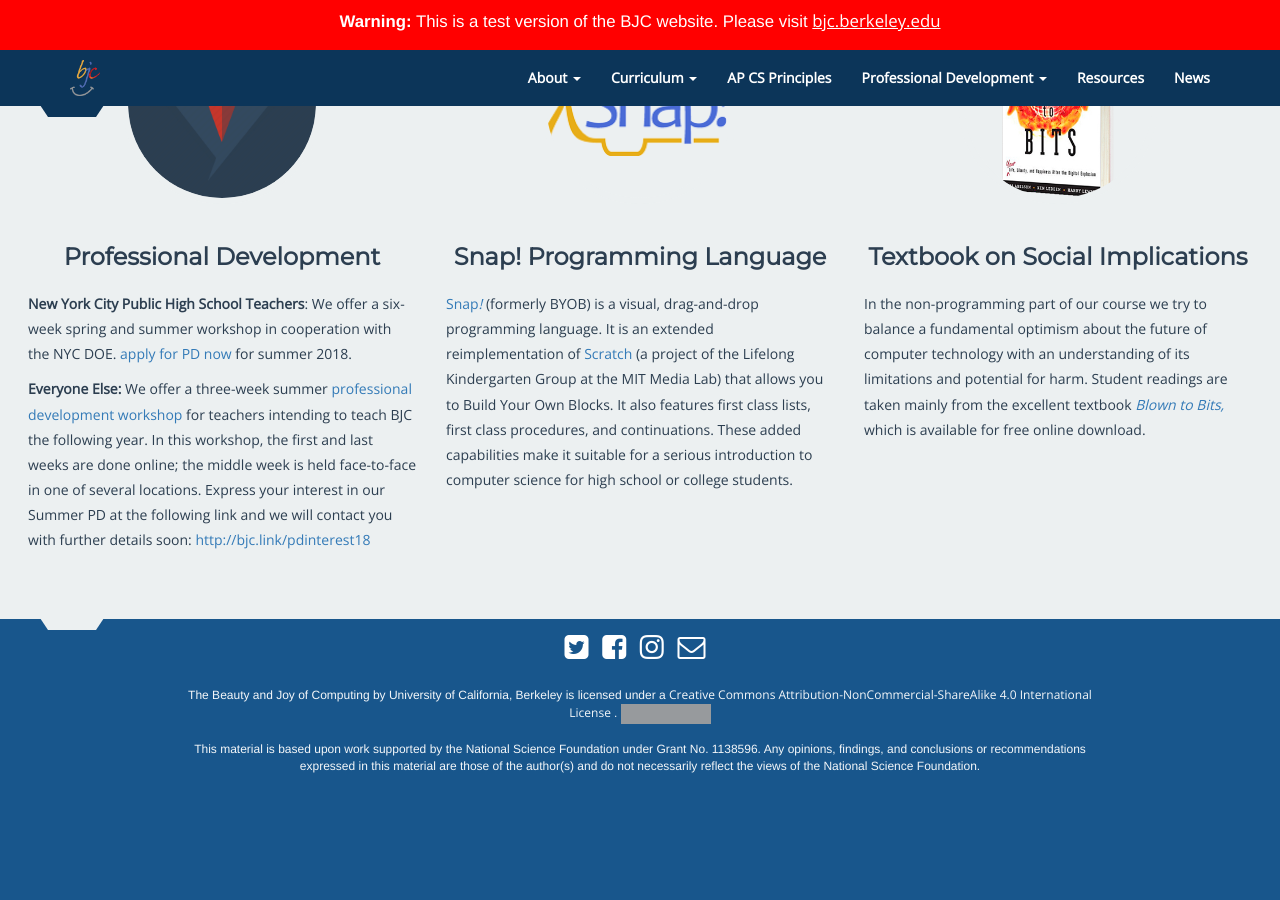
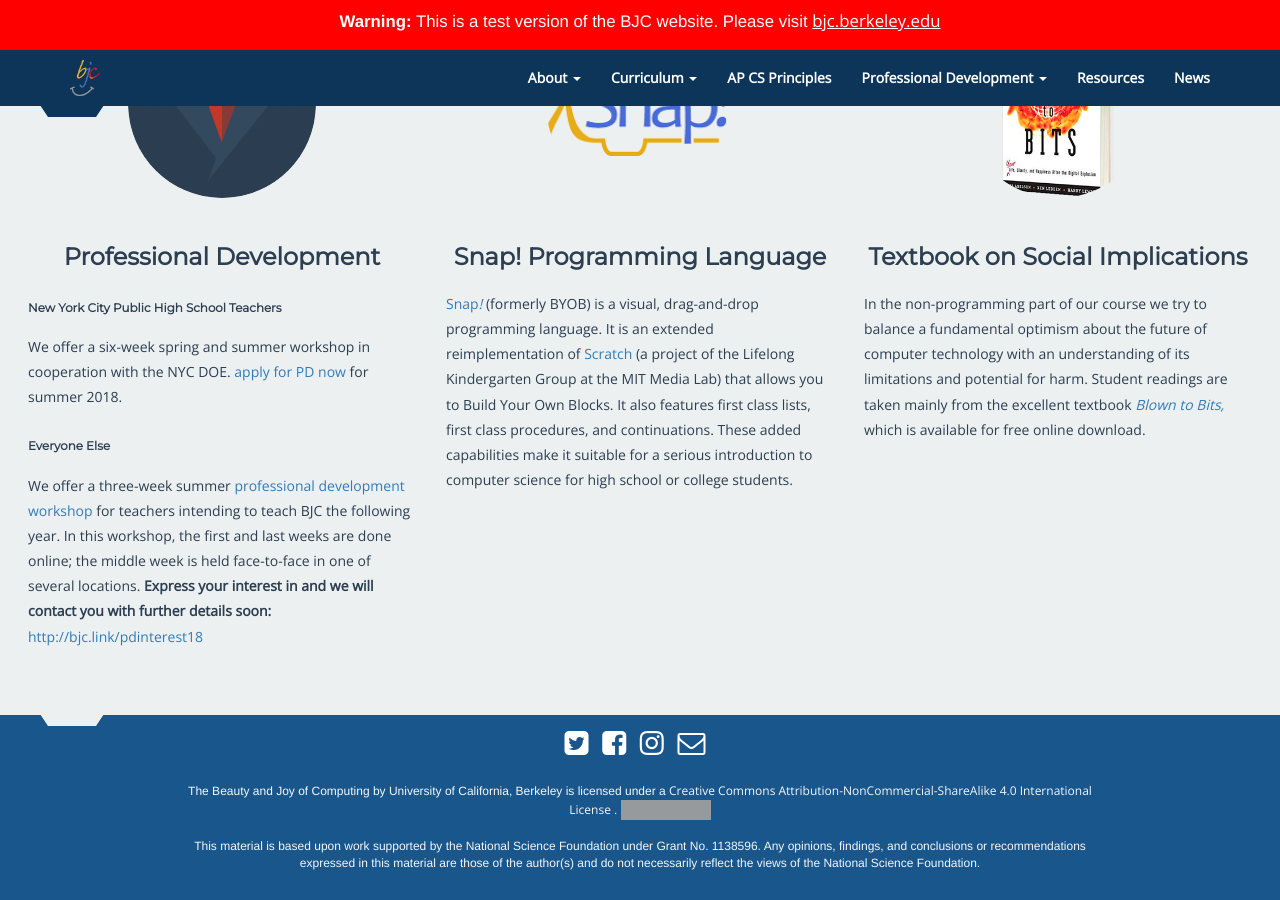
Before and after one commit to beautyjoy/beautyjoy.github.io, a Jekyll site: the page built from index.html, in a window 1280 px wide and 900 px high, scrolled down 1738 px. Built offline with Jekyll 4.4.1, drawn with Linux system fonts in a browser that asks for light colours; before the commit the page ends 2542 px from its top, so only the background shows below that; grey boxes are pictures that could not be loaded.

Commit message:
clean up

```diff
--- a/front-page/left-panel.html
+++ b/front-page/left-panel.html
@@ -2,12 +2,13 @@
   <img src="{{ site.baseurl }}/img/suit-and-tie-icon.png">
 </div>
 <h3 class="text-center">Professional Development</h3>
+<h4 class="small">New York City Public High School Teachers</h4>
 <p>
-  <strong>New York City Public High School Teachers</strong>:
   We offer a six-week spring and summer workshop in cooperation with the NYC DOE.
   <a href="{{ site.nyc_pd_page }}" target="_blank">apply for PD now</a> for summer 2018.
 </p>
+
+<h4 class="small">Everyone Else</h4>
 <p>
-  <strong>Everyone Else:</strong>
-  We offer a three-week summer <a href="{{ site.baseurl }}/professional-development-3-weeks">professional development workshop</a> for teachers intending to teach BJC the following year. In this workshop, the first and last weeks are done online; the middle week is held face-to-face in one of several locations. Express your interest in our Summer PD at the following link and we will contact you with further details soon: <a href="{{ site.pd_interest_url }}">{{ site.pd_interest_url }}</a>
+  We offer a three-week summer <a href="{{ site.baseurl }}/professional-development-3-weeks">professional development workshop</a> for teachers intending to teach BJC the following year. In this workshop, the first and last weeks are done online; the middle week is held face-to-face in one of several locations. <strong>Express your interest in and we will contact you with further details soon: <a href="{{ site.pd_interest_url }}">{{ site.pd_interest_url }}</a></strong>
 </p>
```
